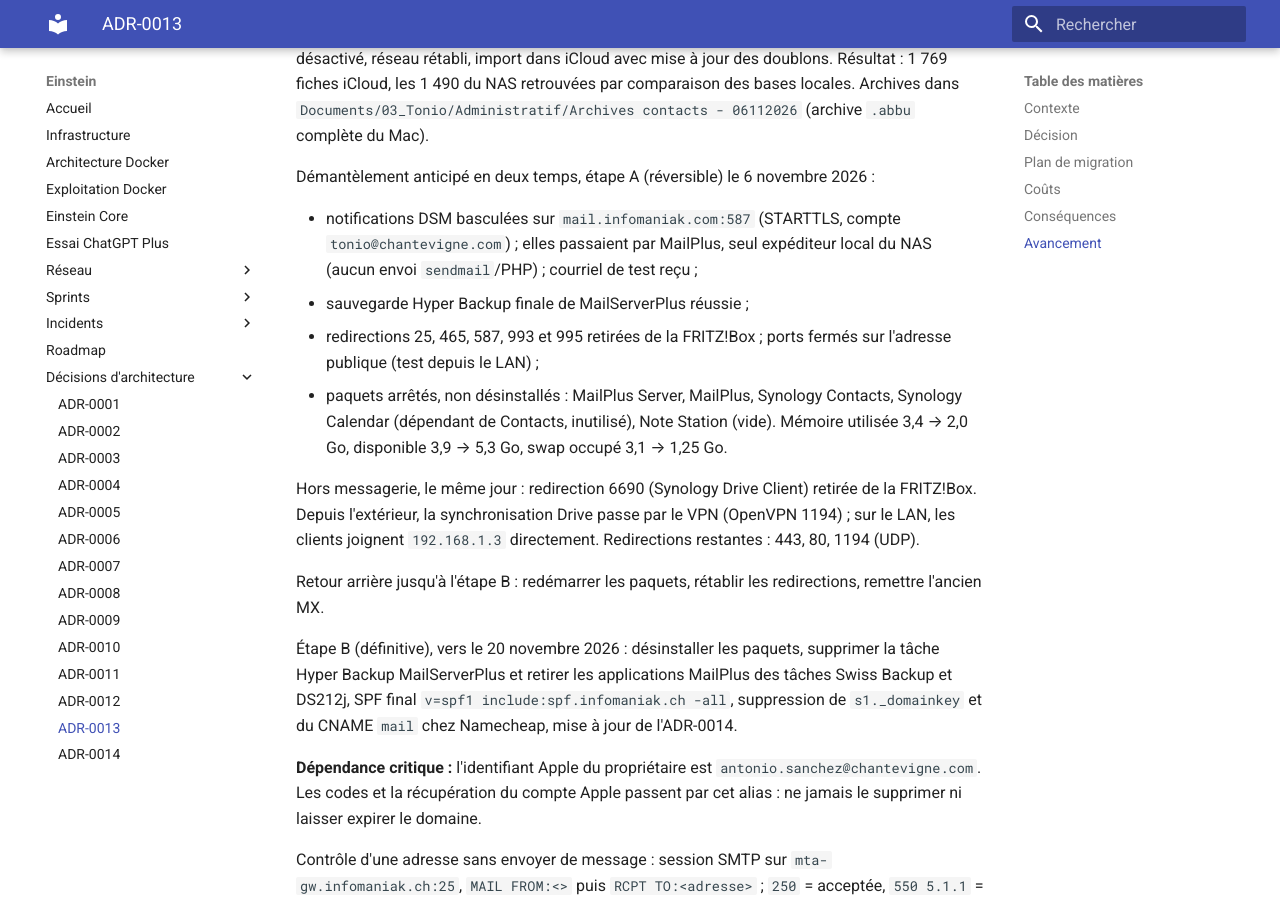
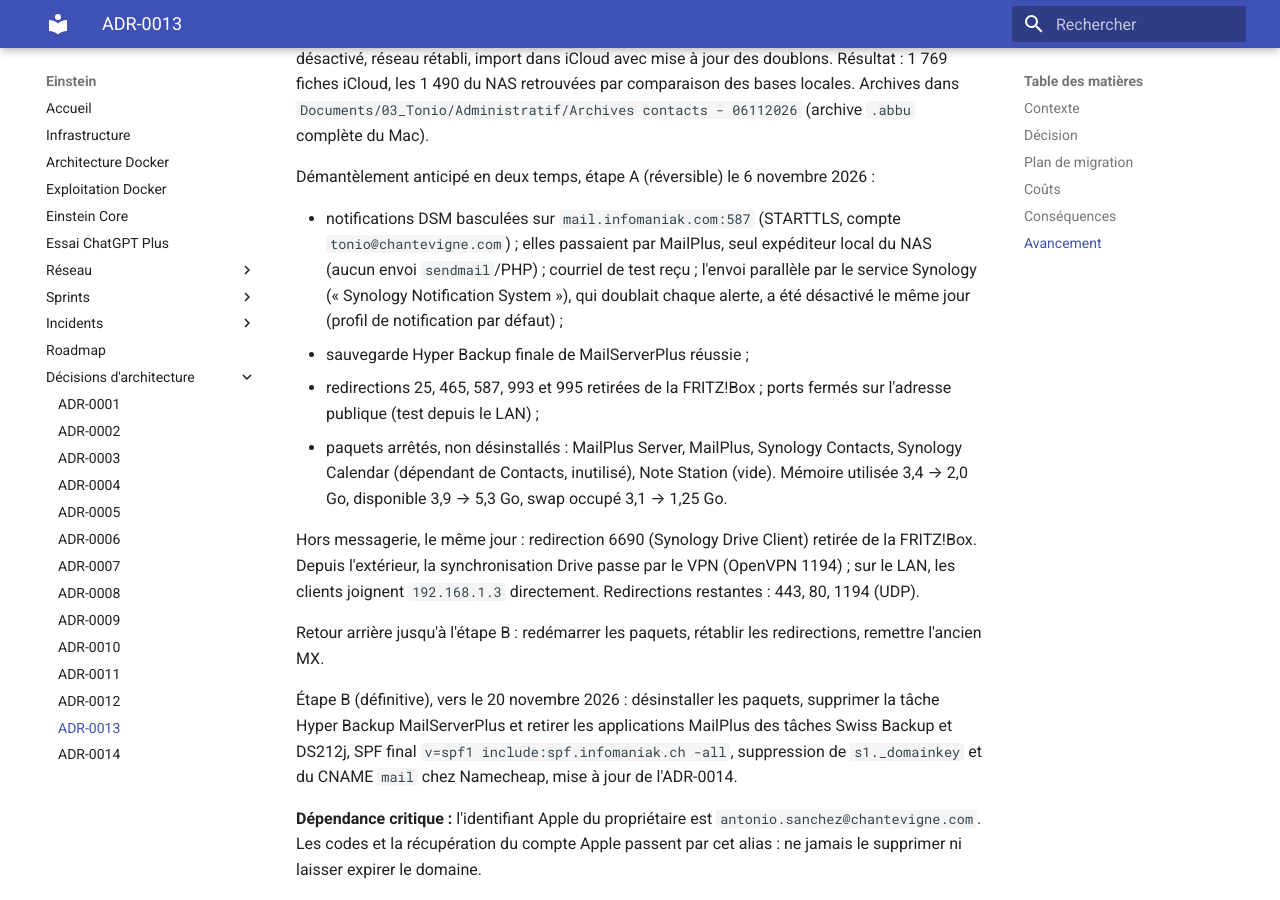
Before and after one commit to asanchez74/Einstein, an MkDocs documentation site: the page built from docs/adr/0013-migration-messagerie-infomaniak.md, in a window 1280 px wide and 900 px high, scrolled down 4263 px. Built offline with MkDocs 1.6.1 and Material for MkDocs 9.7.7, drawn with Linux system fonts in a browser that asks for light colours.

Commit message:
docs: ADR-0013, alertes DSM par Infomaniak seulement
Co-Authored-By: Claude Opus 5.5 <noreply@anthropic.com>

```diff
--- a/docs/adr/0013-migration-messagerie-infomaniak.md
+++ b/docs/adr/0013-migration-messagerie-infomaniak.md
@@ -164,7 +164,10 @@ Démantèlement anticipé en deux temps, étape A (réversible) le 6 novembre 20
 
 - notifications DSM basculées sur `mail.infomaniak.com:587` (STARTTLS, compte
   `tonio@chantevigne.com`) ; elles passaient par MailPlus, seul expéditeur local
-  du NAS (aucun envoi `sendmail`/PHP) ; courriel de test reçu ;
+  du NAS (aucun envoi `sendmail`/PHP) ; courriel de test reçu ; l'envoi
+  parallèle par le service Synology (« Synology Notification System »), qui
+  doublait chaque alerte, a été désactivé le même jour (profil de
+  notification par défaut) ;
 - sauvegarde Hyper Backup finale de MailServerPlus réussie ;
 - redirections 25, 465, 587, 993 et 995 retirées de la FRITZ!Box ; ports
   fermés sur l'adresse publique (test depuis le LAN) ;
```
